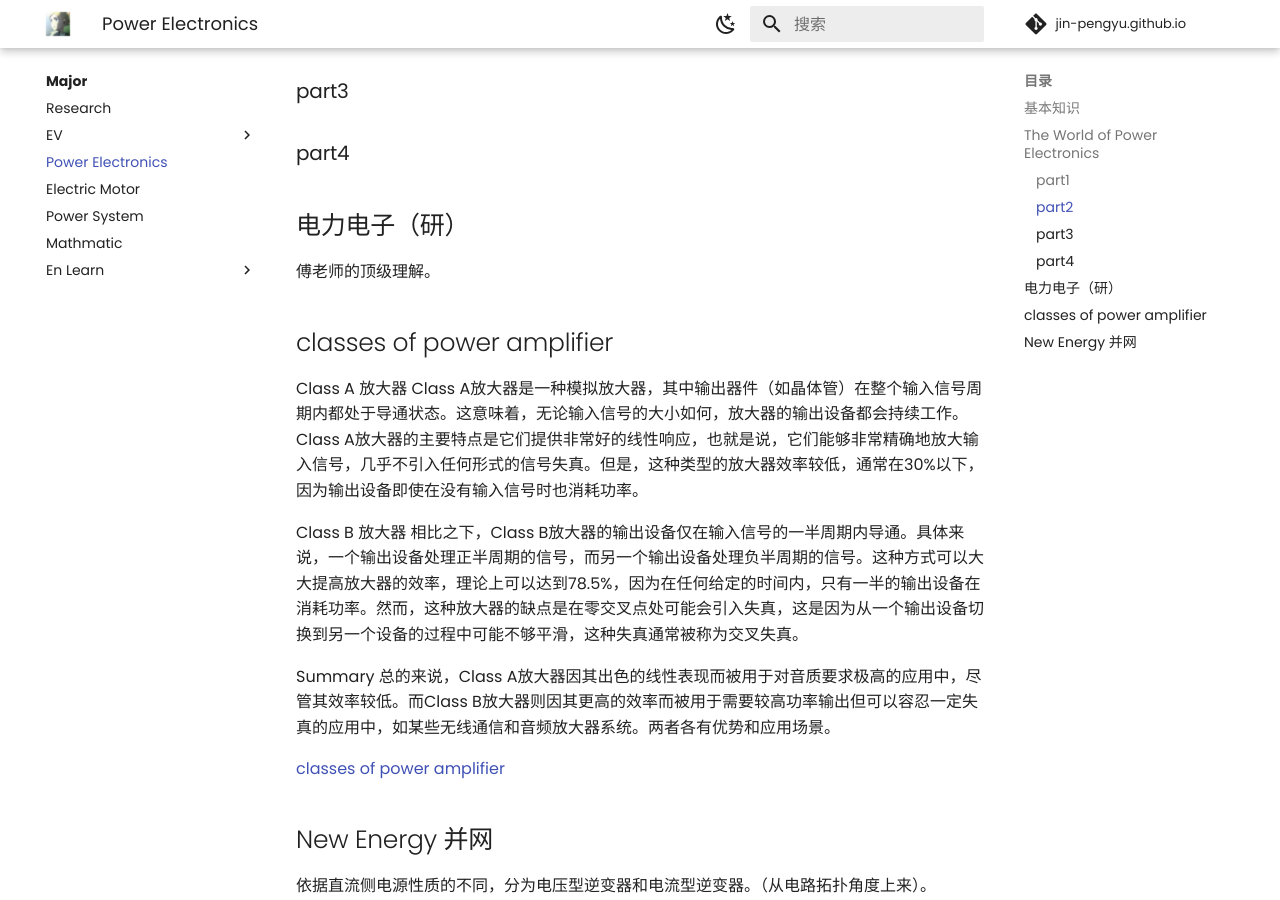
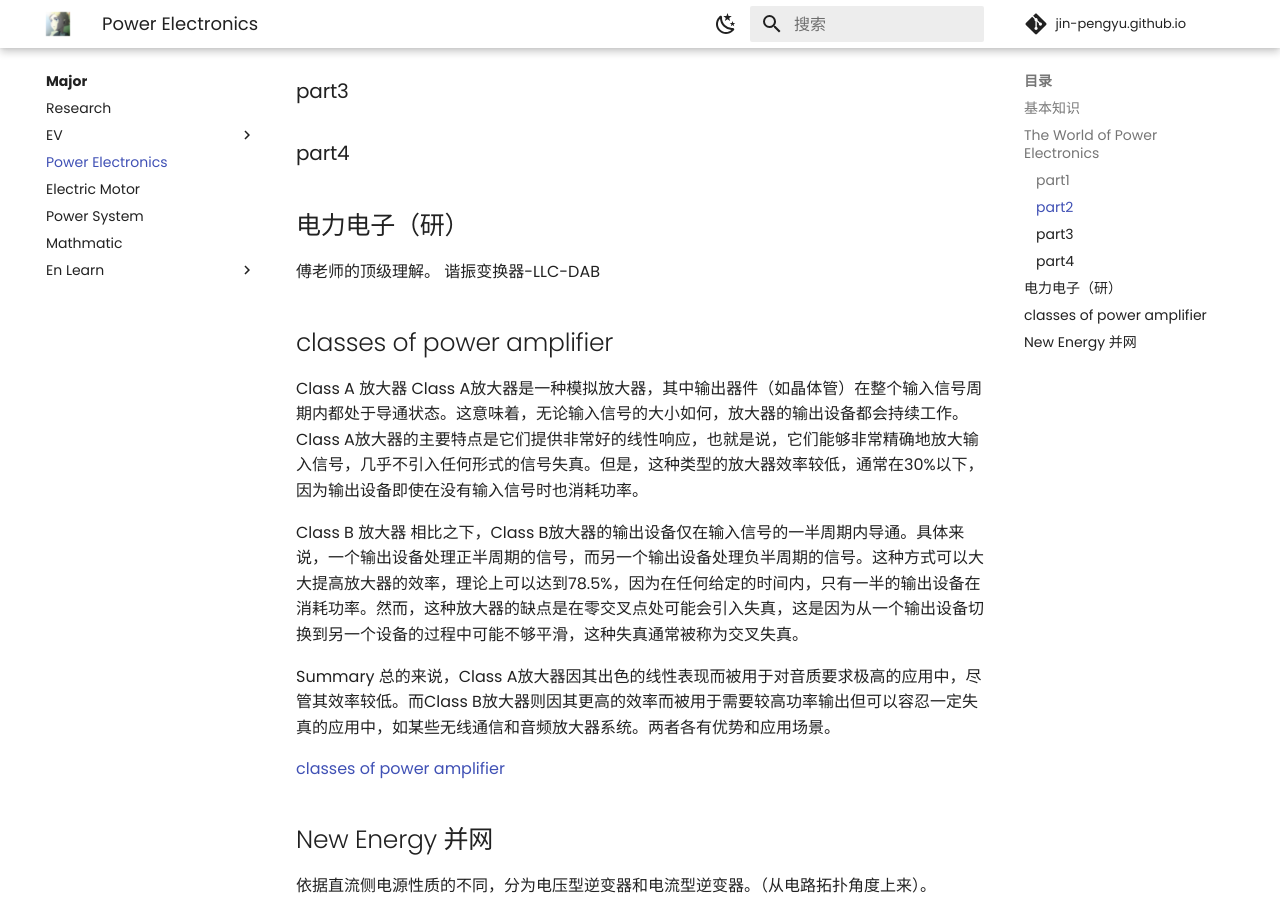
Before and after one commit to Pengyu-Jin/Pengyu-Jin.github.io, an MkDocs documentation site: the page built from docs/major/Power Electronics/PE.md, in a window 1280 px wide and 900 px high, scrolled down 585 px. Built offline with MkDocs 1.6.1 and Material for MkDocs 9.7.7, drawn with Linux system fonts in a browser that asks for light colours; comment, search, counter and statistics services are not loaded.

Commit message:
20240826

```diff
--- a/docs/major/Power Electronics/PE.md
+++ b/docs/major/Power Electronics/PE.md
@@ -16,7 +16,7 @@ The differences between the linear and switching methods:
 
 ## 电力电子（研）
 傅老师的顶级理解。
-
+谐振变换器-LLC-DAB
 
 ## classes of power amplifier
 
```
